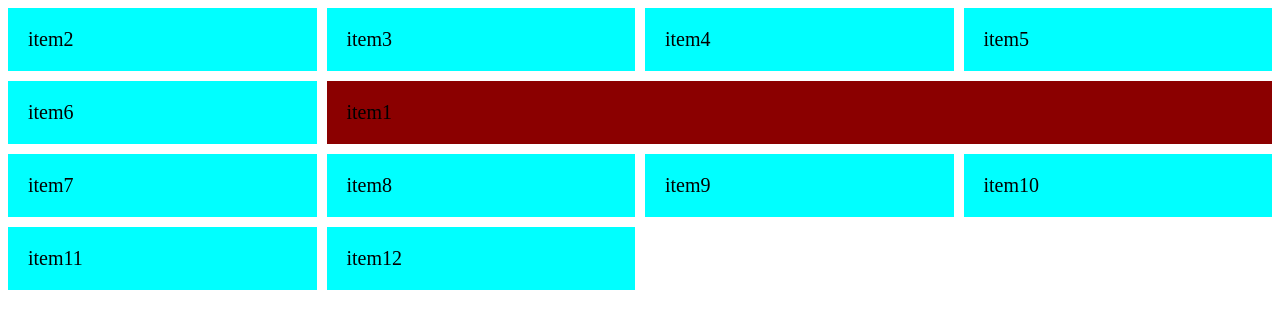
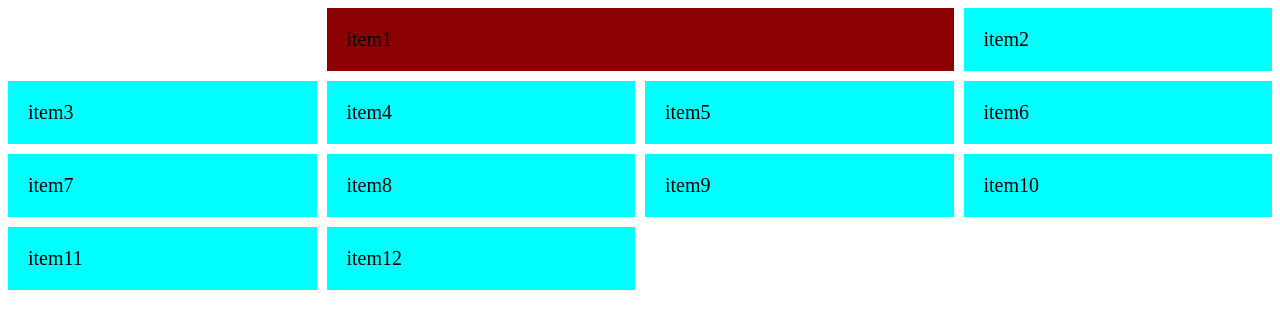
Before and after one commit to To-Ko5/grid-layouts, a website: page three.html in a window 1280 px wide. Drawn offline with nearby package versions, Linux system fonts and the light colour scheme; files that its build step writes are made by us from their sources.

Commit message:
using line numbers & span

```diff
--- a/src/scss/style_three.scss
+++ b/src/scss/style_three.scss
@@ -19,6 +19,7 @@
   // grid-row-end: 3;
 
   // ショートハンド
-  grid-column: 2 / 5;
-  grid-row: 2 / 3;
+  // grid-column: 2 / -3;
+  // grid-row: -2 / 5;
+  grid-column: 2 / span 2;
 }
--- a/three.html
+++ b/three.html
@@ -21,6 +21,6 @@
       <div class="item item-10">item10</div>
       <div class="item item-11">item11</div>
       <div class="item item-12">item12</div>
-    </div
+    </div>
   </body>
 </html>
```
